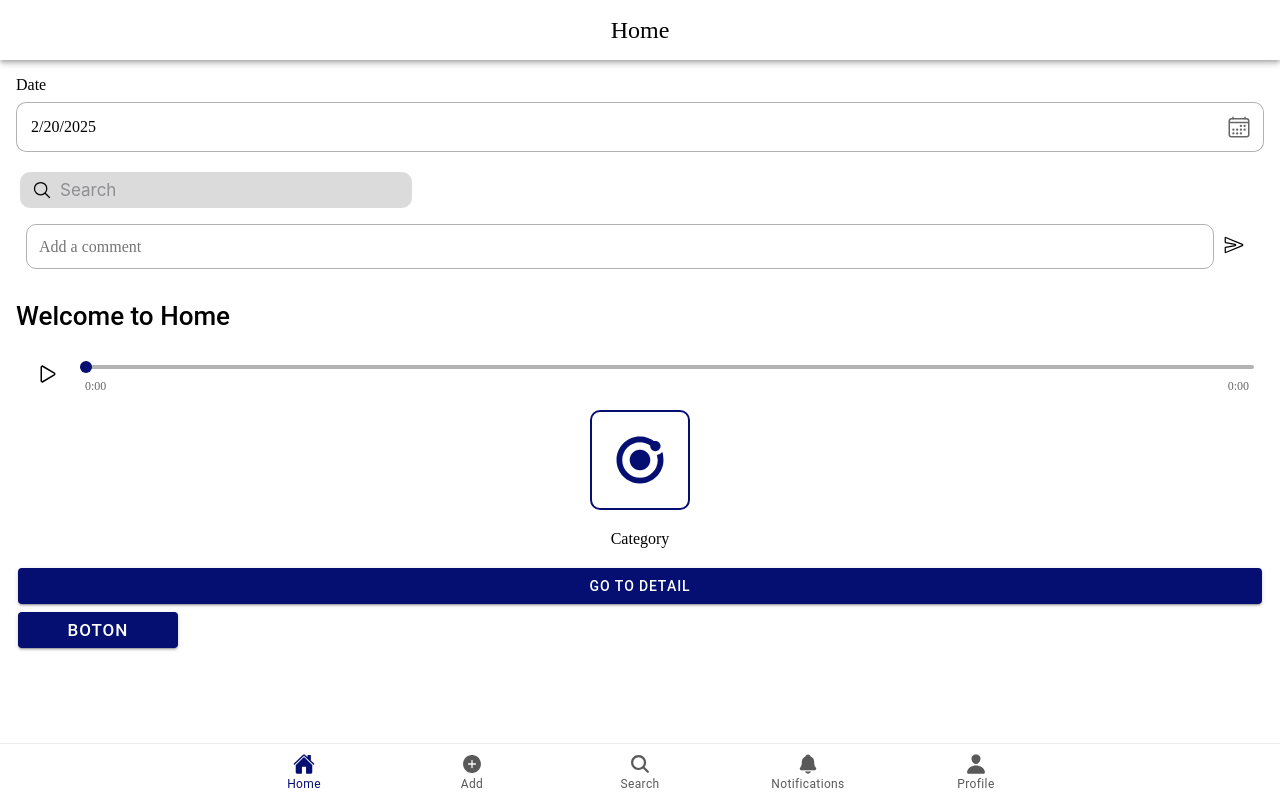
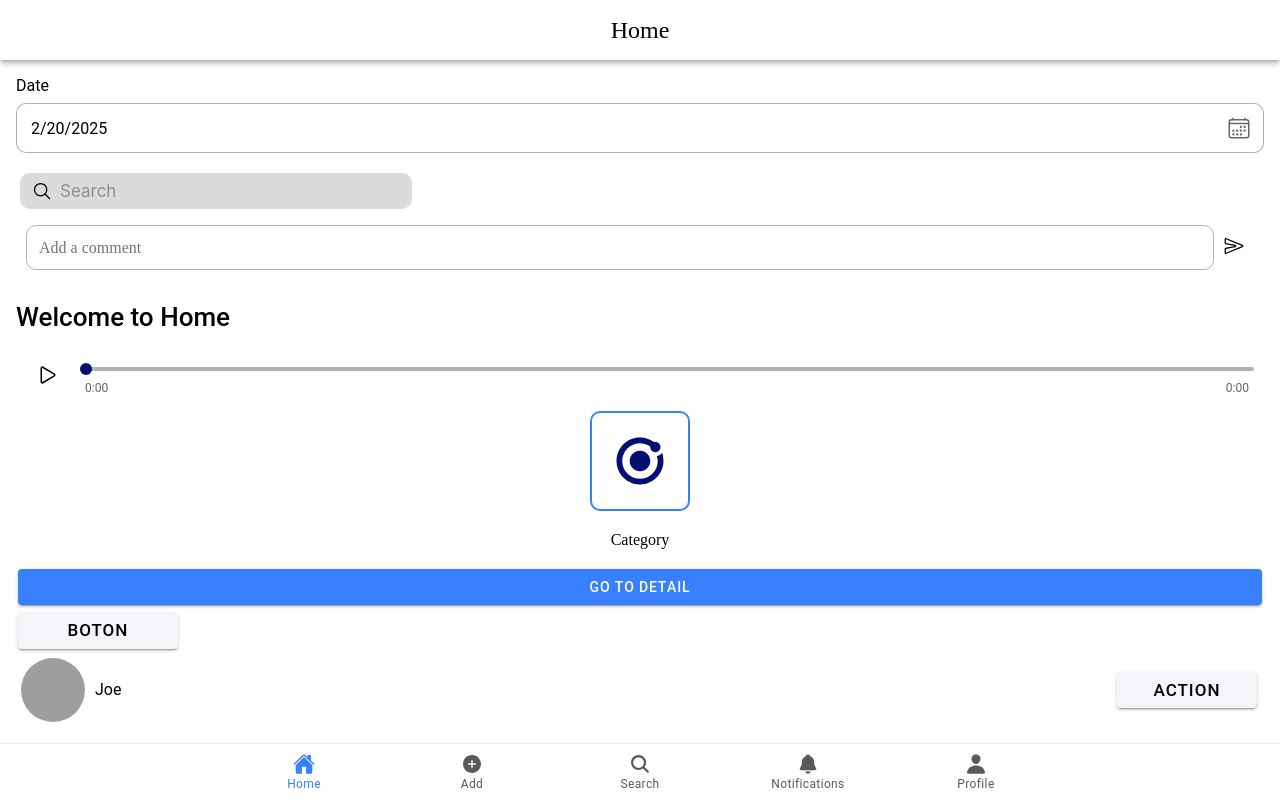
Before and after one commit to valeraruggierotesisucv/ionic-app, a React (Vite) app: page /home in a window 1280 px wide. Built offline with nearby package versions, Linux system fonts and the light colour scheme; grey boxes are pictures that could not be loaded; a web font is replaced by a local one.

Commit message:
userCard

```diff
--- a/src/App.tsx
+++ b/src/App.tsx
@@ -37,7 +37,7 @@ import '@ionic/react/css/flex-utils.css';
 import '@ionic/react/css/display.css';
 
 /* Theme variables */
-import './theme/variables.css';
+//import './theme/variables.css';
 import SearchTab from './navigation/SearchTab';
 
 
--- a/src/components/Button/Button.tsx
+++ b/src/components/Button/Button.tsx
@@ -37,7 +37,14 @@ export function Button({
       className={`${size} ${variant} ${disabled ? 'disabled' : ''}`}
       onClick={onClick}
       disabled={disabled}
-      color={'primary'}
+      color={'#050F71'}
+      size={
+        size === ButtonSize.EXTRA_SMALL || size === ButtonSize.SMALL
+        ? 'small'
+        : (size === ButtonSize.LARGE)
+          ? 'large'
+          : 'default'
+      }
       style={{ ...style, fontSize }}
     >
       <IonLabel>{label}</IonLabel>
--- a/src/components/UserCard/UserCard.tsx
+++ b/src/components/UserCard/UserCard.tsx
@@ -0,0 +1,54 @@
+import React from 'react';
+import { IonCard, IonCardContent, IonRow, IonCol, IonText, IonButton, IonAvatar } from '@ionic/react';
+import { Button, ButtonSize } from '../Button/Button';
+import './userCard.css';
+
+export enum UserCardVariant {
+  DEFAULT = "default",
+  WITH_BUTTON = "withButton",
+}
+
+export interface UserCardProps {
+  profileImage: string;
+  username: string;
+  variant?: UserCardVariant;
+  onPressUser?: () => void;
+  onPressButton?: () => void;
+  actionLabel?: string;
+  disabled?: boolean;
+}
+
+export function UserCard({
+  profileImage,
+  username,
+  variant = UserCardVariant.DEFAULT,
+  onPressUser,
+  onPressButton,
+  actionLabel,
+  disabled,
+}: UserCardProps) {
+  return (
+    <IonRow className="ion-align-items-center" >
+        <IonCol size="auto" >
+            <IonAvatar>
+                <img src={profileImage} alt="Profile" />
+            </IonAvatar>
+        </IonCol>
+        <IonCol >
+            <IonText className='username'>
+                {username}
+            </IonText>
+        </IonCol>
+        {variant === UserCardVariant.WITH_BUTTON && (
+        <IonCol className="ion-text-right"  style={{ width: '100%' }}>
+            <Button
+                size={ButtonSize.EXTRA_SMALL}
+                onClick={onPressButton}
+                disabled={disabled}
+                label={actionLabel || "Action"}
+            />
+        </IonCol>
+        )}
+    </IonRow>
+  );
+}
--- a/src/components/UserCard/userCard.css
+++ b/src/components/UserCard/userCard.css
@@ -0,0 +1,4 @@
+.username {
+    color: black;
+    font-size: 16px;
+}
--- a/src/views/HomeView.tsx
+++ b/src/views/HomeView.tsx
@@ -24,6 +24,7 @@ import { InputField } from '../components/InputField/InputField';
 import { DateTimePickerField } from '../components/DateTimePickerField/DateTimePickerField';
 
 import { Button, ButtonSize, ButtonVariant } from '../components/Button/Button';
+import { UserCard, UserCardVariant } from '../components/UserCard/UserCard';
 
 const Tab1Home: React.FC = () => {
   const [selected, setSelected] = useState(false);
@@ -60,7 +61,11 @@ const Tab1Home: React.FC = () => {
           variant={ButtonVariant.PRIMARY}
           size={ButtonSize.SMALL}
         />
-
+        <UserCard
+          profileImage='https://crnarpvpafbywvdzfukp.supabase.co/storage/v1/object/public/DONT%20DELETE//defaultProfile.jpg'
+          username='Joe'
+          variant={UserCardVariant.WITH_BUTTON}
+        />
       </IonContent>
     </IonPage>
   );
```
